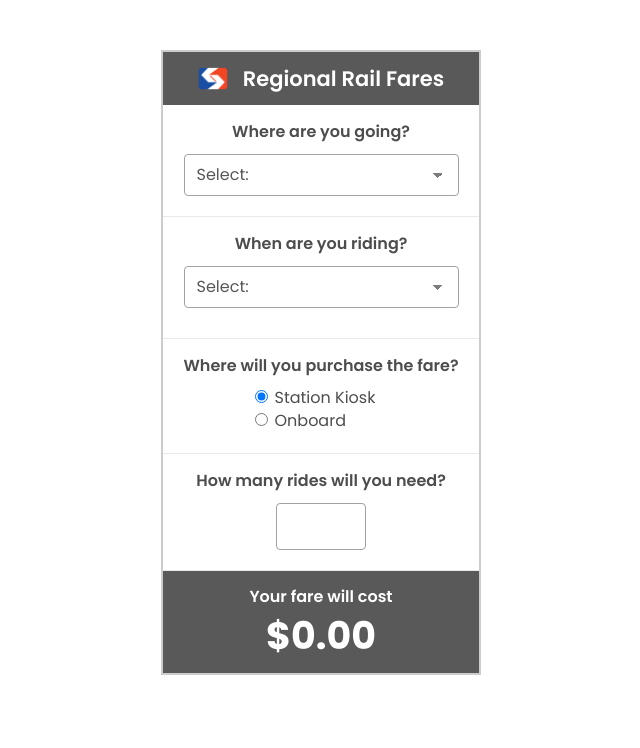
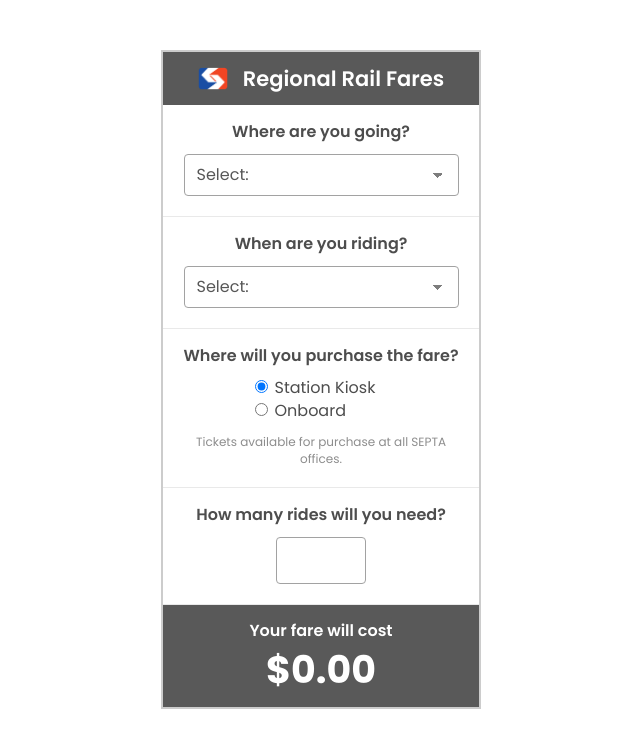
Before and after one commit to thinkcompany/code-challenges, a React (Create React App) app in the folder septa-fare-calculator/: page / in a window 1280 px wide. Both pictures are taken after a click on the label "Station Kiosk". Shown: the top 748 px of the page, without its empty margins (319-959 px from the left). Built offline with nearby package versions, Linux system fonts and the light colour scheme.

Commit message:
Fix spacing with conditional

```diff
--- a/septa-fare-calculator/src/App.js
+++ b/septa-fare-calculator/src/App.js
@@ -16,6 +16,8 @@ const App = () => {
   const [purchaseLocation, setPurchaseLocation] = useState('');
   const [rideNumber, setRideNumber] = useState('');
   const [showTicketAmountNote, setShowTicketAmountNote] = useState(false);
+  const [helperTextNote, setHelperTextNote] = useState(false);
+  const [purchaseHelperTextNote, setPurchaseHelperTextNote] = useState(false);
 
   // Handle zone selection
   const handleZoneChange = (event) => {
@@ -44,11 +46,42 @@ const App = () => {
   let ticketPrice = ticketPriceInitial.toString();
   let totalPrice = ((rideNumber * ticketPrice).toFixed(2))
 
-  // Set helper text
+  // Set time helper text
   let helperTextInitial = rideData
   .filter((item) => item.type === ridingTime)
   .map((filteredItem) => filteredItem.time_helper_text);
   let helperText = helperTextInitial[0];
+
+   // Set purchase helper text
+  let purchaseHelperTextInitial = rideData
+  .filter((item) => item.purchase === purchaseLocation)
+  .map((filteredItem) => filteredItem.purchase_helper_text);
+  let purchaseHelperText = purchaseHelperTextInitial[0];
+
+  // Show & hide helper texts
+  useEffect(() => {
+    if (ridingTime.length === 0) {
+      setHelperTextNote(false)
+    }
+  },[ridingTime]);
+
+  useEffect(() => {
+    if (ridingTime.length > 0) {
+      setHelperTextNote(true)
+    }
+  },[ridingTime]);
+
+  useEffect(() => {
+    if (purchaseLocation.length === 0) {
+      setPurchaseHelperTextNote(false)
+    }
+  },[purchaseLocation]);
+
+  useEffect(() => {
+    if (purchaseLocation.length > 0) {
+      setPurchaseHelperTextNote(true)
+    }
+  },[purchaseLocation]);
 
   // Restrict purchase on Any Time pass if ticket amount less than 10
   useEffect(() => {
@@ -99,7 +132,9 @@ const App = () => {
             <option value="weekday">Weekday</option>
             <option value="evening_weekend">Evening Weekend</option>
           </select>
-          <div className="helper-text">{helperText}</div>
+          {helperTextNote && (
+            <div className="helper-text">{helperText}</div>
+          )}
         </div>
 
         <div className="ride-form__field-group ride-form__field-group--radio">
@@ -126,6 +161,9 @@ const App = () => {
             />
             Onboard
           </label>
+          {purchaseHelperTextNote && (
+            <div className="helper-text">{purchaseHelperText}</div>
+          )}
         </div>
 
         <div className="ride-form__field-group">
@@ -154,7 +192,6 @@ const App = () => {
             </>
           )}
         </div>
-
       </form>
 
     </div>
--- a/septa-fare-calculator/src/fares.js
+++ b/septa-fare-calculator/src/fares.js
@@ -49,123 +49,204 @@ export const rideData = [
         "trips": "10",
         "price": "3.80"
     },
-//         {
-//         "name": "Zone 2",
-//         "zone": "2",
-//         "fares": [{
-//             "type": "weekday",
-//             "purchase": "advance_purchase",
-//             "trips": "1",
-//             "price": "4.75"
-//         }, {
-//             "type": "weekday",
-//             "purchase": "onboard_purchase",
-//             "trips": "1",
-//             "price": "6.00"
-//         }, {
-//             "type": "evening_weekend",
-//             "purchase": "advance_purchase",
-//             "trips": "1",
-//             "price": "3.75"
-//         }, {
-//             "type": "evening_weekend",
-//             "purchase": "onboard_purchase",
-//             "trips": "1",
-//             "price": "5.00"
-//         }, {
-//             "type": "anytime",
-//             "purchase": "advance_purchase",
-//             "trips": "10",
-//             "price": "45.00"
-//         }]
-//     }, {
-//         "name": "Zone 3",
-//         "zone": "3",
-//         "fares": [{
-//             "type": "weekday",
-//             "purchase": "advance_purchase",
-//             "trips": "1",
-//             "price": "5.75"
-//         }, {
-//             "type": "weekday",
-//             "purchase": "onboard_purchase",
-//             "trips": "1",
-//             "price": "7.00"
-//         }, {
-//             "type": "evening_weekend",
-//             "purchase": "advance_purchase",
-//             "trips": "1",
-//             "price": "5.00"
-//         }, {
-//             "type": "evening_weekend",
-//             "purchase": "onboard_purchase",
-//             "trips": "1",
-//             "price": "7.00"
-//         }, {
-//             "type": "anytime",
-//             "purchase": "advance_purchase",
-//             "trips": "10",
-//             "price": "54.50"
-//         }]
-//     }, {
-//         "name": "Zone 4",
-//         "zone": "4",
-//         "fares": [{
-//             "type": "weekday",
-//             "purchase": "advance_purchase",
-//             "trips": "1",
-//             "price": "6.50"
-//         }, {
-//             "type": "weekday",
-//             "purchase": "onboard_purchase",
-//             "trips": "1",
-//             "price": "8.00"
-//         }, {
-//             "type": "evening_weekend",
-//             "purchase": "advance_purchase",
-//             "trips": "1",
-//             "price": "5.00"
-//         }, {
-//             "type": "evening_weekend",
-//             "purchase": "onboard_purchase",
-//             "trips": "1",
-//             "price": "7.00"
-//         }, {
-//             "type": "anytime",
-//             "purchase": "advance_purchase",
-//             "trips": "10",
-//             "price": "62.50"
-//         }]
-//     }, {
-//         "name": "NJ",
-//         "zone": "5",
-//         "fares": [{
-//             "type": "weekday",
-//             "purchase": "advance_purchase",
-//             "trips": "1",
-//             "price": "9.00"
-//         }, {
-//             "type": "weekday",
-//             "purchase": "onboard_purchase",
-//             "trips": "1",
-//             "price": "10.00"
-//         }, {
-//             "type": "evening_weekend",
-//             "purchase": "advance_purchase",
-//             "trips": "1",
-//             "price": "9.00"
-//         }, {
-//             "type": "evening_weekend",
-//             "purchase": "onboard_purchase",
-//             "trips": "1",
-//             "price": "10.00"
-//         }, {
-//             "type": "anytime",
-//             "purchase": "advance_purchase",
-//             "trips": "10",
-//             "price": "80.00"
-//         }]
-//     }]
-// }
-
+    {
+        "name": "Zone 2",
+        "zone_number": "2",
+        "type": "weekday",
+        "time_helper_text": "Valid Monday through Friday, 4:00 a.m. - 7:00 p.m. On trains arriving or departing 30th Street Station, Suburban and Jefferson Station",
+        "purchase": "advance_purchase",
+        "purchase_helper_text": "Tickets available for purchase at all SEPTA offices.",
+        "trips": "1",
+        "price": "4.75"
+    },
+    {
+        "name": "Zone 2",
+        "zone_number": "2",
+        "type": "weekday",
+        "time_helper_text": "Valid Monday through Friday, 4:00 a.m. - 7:00 p.m. On trains arriving or departing 30th Street Station, Suburban and Jefferson Station",
+        "purchase": "onboard_purchase",
+        "purchase_helper_text": "Tickets available for purchase from a train conductor aboard SEPTA regional rail trains.",
+        "trips": "1",
+        "price": "6.00"
+    },
+    {
+        "name": "Zone 2",
+        "zone_number": "2",
+        "type": "evening_weekend",
+        "time_helper_text": "Valid weekdays after 7:00 p.m.; all day Saturday, Sunday and major holidays. On trains arriving or departing 30th Street Station, Suburban and Jefferson Station",
+        "purchase": "advance_purchase",
+        "purchase_helper_text": "Tickets available for purchase at all SEPTA offices.",
+        "trips": "1",
+        "price": "3.75"
+    },
+    {
+        "name": "Zone 2",
+        "zone_number": "2",
+        "type": "evening_weekend",
+        "time_helper_text": "Valid weekdays after 7:00 p.m.; all day Saturday, Sunday and major holidays. On trains arriving or departing 30th Street Station, Suburban and Jefferson Station",
+        "purchase": "onboard_purchase",
+        "purchase_helper_text": "Tickets available for purchase from a train conductor aboard SEPTA regional rail trains.",
+        "trips": "1",
+        "price": "5.00"
+    },
+    {
+        "name": "Zone 2",
+        "zone_number": "2",
+        "type": "anytime",
+        "time_helper_text": "Valid anytime. NOTE: Minimum of 10 tickets must be purchased for this pass.",
+        "purchase": "advance_purchase",
+        "purchase_helper_text": "Tickets available for purchase at all SEPTA offices.",
+        "trips": "10",
+        "price": "4.50"
+    },
+    {
+        "name": "Zone 3",
+        "zone_number": "3",
+        "type": "weekday",
+        "time_helper_text": "Valid Monday through Friday, 4:00 a.m. - 7:00 p.m. On trains arriving or departing 30th Street Station, Suburban and Jefferson Station",
+        "purchase": "advance_purchase",
+        "purchase_helper_text": "Tickets available for purchase at all SEPTA offices.",
+        "trips": "1",
+        "price": "5.75"
+    },
+    {
+        "name": "Zone 3",
+        "zone_number": "3",
+        "type": "weekday",
+        "time_helper_text": "Valid Monday through Friday, 4:00 a.m. - 7:00 p.m. On trains arriving or departing 30th Street Station, Suburban and Jefferson Station",
+        "purchase": "onboard_purchase",
+        "purchase_helper_text": "Tickets available for purchase from a train conductor aboard SEPTA regional rail trains.",
+        "trips": "1",
+        "price": "7.00"
+    },
+    {
+        "name": "Zone 3",
+        "zone_number": "3",
+        "type": "evening_weekend",
+        "time_helper_text": "Valid weekdays after 7:00 p.m.; all day Saturday, Sunday and major holidays. On trains arriving or departing 30th Street Station, Suburban and Jefferson Station",
+        "purchase": "advance_purchase",
+        "purchase_helper_text": "Tickets available for purchase at all SEPTA offices.",
+        "trips": "1",
+        "price": "5.00"
+    },
+    {
+        "name": "Zone 3",
+        "zone_number": "3",
+        "type": "evening_weekend",
+        "time_helper_text": "Valid weekdays after 7:00 p.m.; all day Saturday, Sunday and major holidays. On trains arriving or departing 30th Street Station, Suburban and Jefferson Station",
+        "purchase": "onboard_purchase",
+        "purchase_helper_text": "Tickets available for purchase from a train conductor aboard SEPTA regional rail trains.",
+        "trips": "1",
+        "price": "7.00"
+    },
+    {
+        "name": "Zone 3",
+        "zone_number": "3",
+        "type": "anytime",
+        "time_helper_text": "Valid anytime. NOTE: Minimum of 10 tickets must be purchased for this pass.",
+        "purchase": "advance_purchase",
+        "purchase_helper_text": "Tickets available for purchase at all SEPTA offices.",
+        "trips": "10",
+        "price": "5.45"
+    },
+    {
+        "name": "Zone 4",
+        "zone_number": "4",
+        "type": "weekday",
+        "time_helper_text": "Valid Monday through Friday, 4:00 a.m. - 7:00 p.m. On trains arriving or departing 30th Street Station, Suburban and Jefferson Station",
+        "purchase": "advance_purchase",
+        "purchase_helper_text": "Tickets available for purchase at all SEPTA offices.",
+        "trips": "1",
+        "price": "6.50"
+    },
+    {
+        "name": "Zone 4",
+        "zone_number": "4",
+        "type": "weekday",
+        "time_helper_text": "Valid Monday through Friday, 4:00 a.m. - 7:00 p.m. On trains arriving or departing 30th Street Station, Suburban and Jefferson Station",
+        "purchase": "onboard_purchase",
+        "purchase_helper_text": "Tickets available for purchase from a train conductor aboard SEPTA regional rail trains.",
+        "trips": "1",
+        "price": "8.00"
+    },
+    {
+        "name": "Zone 4",
+        "zone_number": "4",
+        "type": "evening_weekend",
+        "time_helper_text": "Valid weekdays after 7:00 p.m.; all day Saturday, Sunday and major holidays. On trains arriving or departing 30th Street Station, Suburban and Jefferson Station",
+        "purchase": "advance_purchase",
+        "purchase_helper_text": "Tickets available for purchase at all SEPTA offices.",
+        "trips": "1",
+        "price": "5.00"
+    },
+    {
+        "name": "Zone 4",
+        "zone_number": "4",
+        "type": "evening_weekend",
+        "time_helper_text": "Valid weekdays after 7:00 p.m.; all day Saturday, Sunday and major holidays. On trains arriving or departing 30th Street Station, Suburban and Jefferson Station",
+        "purchase": "onboard_purchase",
+        "purchase_helper_text": "Tickets available for purchase from a train conductor aboard SEPTA regional rail trains.",
+        "trips": "1",
+        "price": "7.00"
+    },
+    {
+        "name": "Zone 4",
+        "zone_number": "4",
+        "type": "anytime",
+        "time_helper_text": "Valid anytime. NOTE: Minimum of 10 tickets must be purchased for this pass.",
+        "purchase": "advance_purchase",
+        "purchase_helper_text": "Tickets available for purchase at all SEPTA offices.",
+        "trips": "10",
+        "price": "6.25"
+    },
+    {
+        "name": "NJ",
+        "zone_number": "5",
+        "type": "weekday",
+        "time_helper_text": "Valid Monday through Friday, 4:00 a.m. - 7:00 p.m. On trains arriving or departing 30th Street Station, Suburban and Jefferson Station",
+        "purchase": "advance_purchase",
+        "purchase_helper_text": "Tickets available for purchase at all SEPTA offices.",
+        "trips": "1",
+        "price": "9.00"
+    },
+    {
+        "name": "NJ",
+        "zone_number": "5",
+        "type": "weekday",
+        "time_helper_text": "Valid Monday through Friday, 4:00 a.m. - 7:00 p.m. On trains arriving or departing 30th Street Station, Suburban and Jefferson Station",
+        "purchase": "onboard_purchase",
+        "purchase_helper_text": "Tickets available for purchase from a train conductor aboard SEPTA regional rail trains.",
+        "trips": "1",
+        "price": "10.00"
+    },
+    {
+        "name": "NJ",
+        "zone_number": "5",
+        "type": "evening_weekend",
+        "time_helper_text": "Valid weekdays after 7:00 p.m.; all day Saturday, Sunday and major holidays. On trains arriving or departing 30th Street Station, Suburban and Jefferson Station",
+        "purchase": "advance_purchase",
+        "purchase_helper_text": "Tickets available for purchase at all SEPTA offices.",
+        "trips": "1",
+        "price": "9.00"
+    },
+    {
+        "name": "NJ",
+        "zone_number": "5",
+        "type": "evening_weekend",
+        "time_helper_text": "Valid weekdays after 7:00 p.m.; all day Saturday, Sunday and major holidays. On trains arriving or departing 30th Street Station, Suburban and Jefferson Station",
+        "purchase": "onboard_purchase",
+        "purchase_helper_text": "Tickets available for purchase from a train conductor aboard SEPTA regional rail trains.",
+        "trips": "1",
+        "price": "10.00"
+    },
+    {
+        "name": "NJ",
+        "zone_number": "5",
+        "type": "anytime",
+        "time_helper_text": "Valid anytime. NOTE: Minimum of 10 tickets must be purchased for this pass.",
+        "purchase": "advance_purchase",
+        "purchase_helper_text": "Tickets available for purchase at all SEPTA offices.",
+        "trips": "10",
+        "price": "8.00"
+    }
 ];
```
